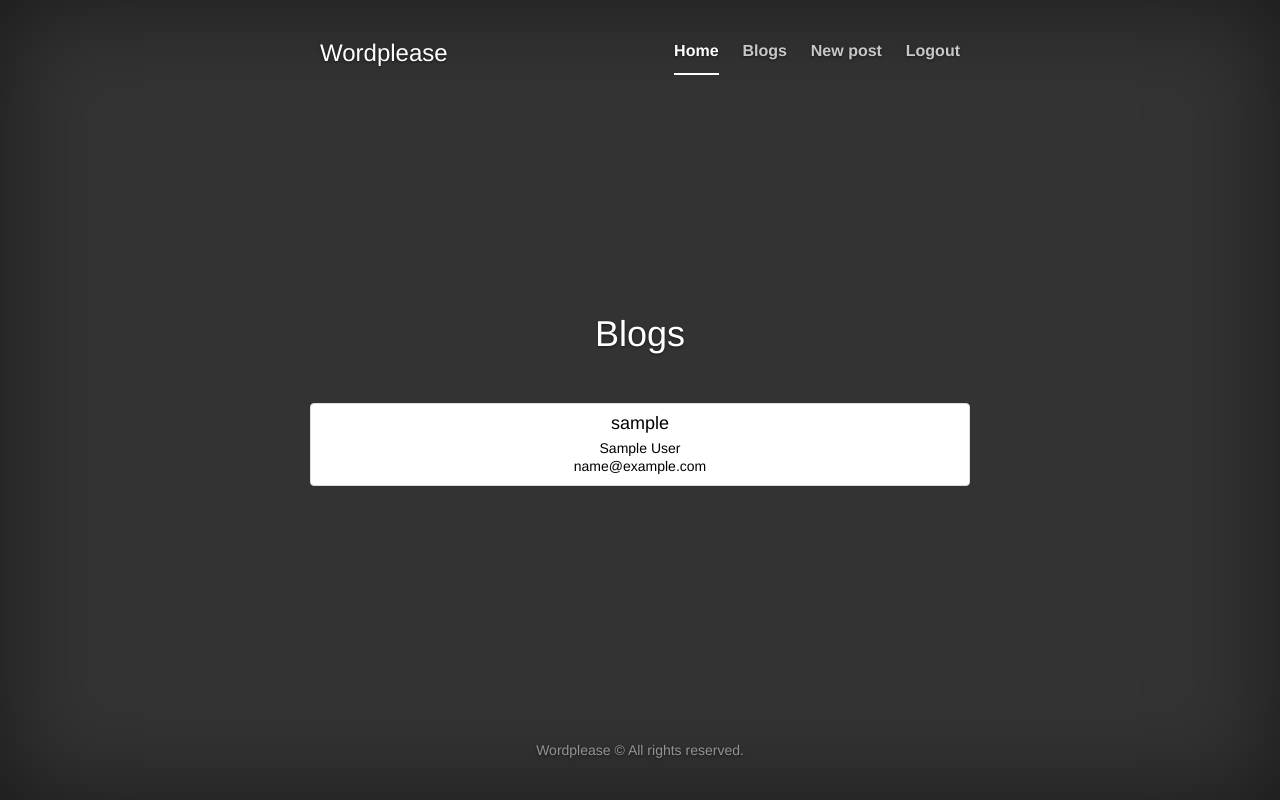
After one commit to dalvarezdp/wordplease, a Django app: template src/ui/templates/blogs/blogs_list.html in a window 1280 px wide. The commit adds this page. Run offline with Django 3.2, Linux system fonts and the light colour scheme; the template is opened without the code that fills it: values that come from a table or form of the project are taken from there, others are empty; the visitor is signed in with stand-in values (Sample User, id 1); data comes from the database, SQL or seed files in the repository; some libraries are stand-ins or nearby versions.

Commit message:
Añadimos listado de articulos de blog personal y listado de blogs

```diff
--- a/src/ui/static/css/wordplease.css
+++ b/src/ui/static/css/wordplease.css
@@ -19,6 +19,11 @@ a:hover {
   border: 1px solid #fff;
 }
 
+a.link-blog,
+a.link-blog:hover {
+  color:black;
+  text-shadow: none;
+}
 
 .list-group-item {
   color:black;
--- a/src/ui/templates/base.html
+++ b/src/ui/templates/base.html
@@ -22,9 +22,11 @@
                 <ul class="nav masthead-nav">
                   {% if user.is_authenticated %}
                       <li class="active"><a href="{% url 'posts_list' %}">Home</a></li>
+                      <li><a href="{% url 'blogs_list' %}">Blogs</a></li>
                       <li><a href="" title="Create new post">New post</a></li>
                       <li><a href="{% url 'logout' %}">Logout</a></li>
                   {% else %}
+                      <li><a href="{% url 'blogs_list' %}">Blogs</a></li>
                       <li><a href="{% url 'login' %}" title="Login">Login</a></li>
                       <li><a href="{% url 'signup' %}" title="Signup">Signup</a></li>
                   {% endif %}
--- /dev/null
+++ b/src/ui/templates/blogs/blogs_list.html
@@ -0,0 +1,24 @@
+{% extends 'base.html' %}
+{% block content %}
+
+<h1 class="cover-heading">Blogs</h1>
+
+<br><br>
+
+
+<ul class="list-group">
+  {% for blog in blog_objects %}
+        <li class="list-group-item">
+              <div class="media">
+                  <div class="media-body">
+                    <a href="{% url 'blog_detail' blog.username %}" class="link-blog"><h4 class="list-group-item-heading"> {{ blog.username }} </h4></a>
+                    <p class="list-group-item-text">{{ blog.first_name }} {{ blog.last_name }}</p>
+                    <p class="list-group-item-text">{{ blog.email }}</p>
+                  </div>
+              </div>
+          </li>
+  {% endfor %}
+</ul>
+
+
+{% endblock %}
--- a/src/wordplease/urls.py
+++ b/src/wordplease/urls.py
@@ -17,13 +17,15 @@ from django.conf.urls import url
 from django.contrib import admin
 from django.conf.urls.static import static
 
-from blogs.views import posts_list
+from blogs.views import posts_list, blogs_list, blog_detail
 from users.views import LoginView, logout, SignupView
 from wordplease import settings
 
 urlpatterns = [
     url(r'^admin/', admin.site.urls),
     url(r'^$', posts_list, name="posts_list"), # si la URL es / , ejecutar función posts_list
+    url(r'^blogs', blogs_list, name="blogs_list"),
+    url(r'^blog/(?P<username>\w+)', blog_detail, name="blog_detail"),
     url(r'^login', LoginView.as_view(), name="login"),
     url(r'^signup', SignupView.as_view(), name="signup"),
     url(r'^logout$', logout, name="logout")
```
Also changed, not shown: src/blogs/views.py (+41 -1 lines), src/ui/templates/blogs/blog_detail.html (added, +30 -0 lines).
